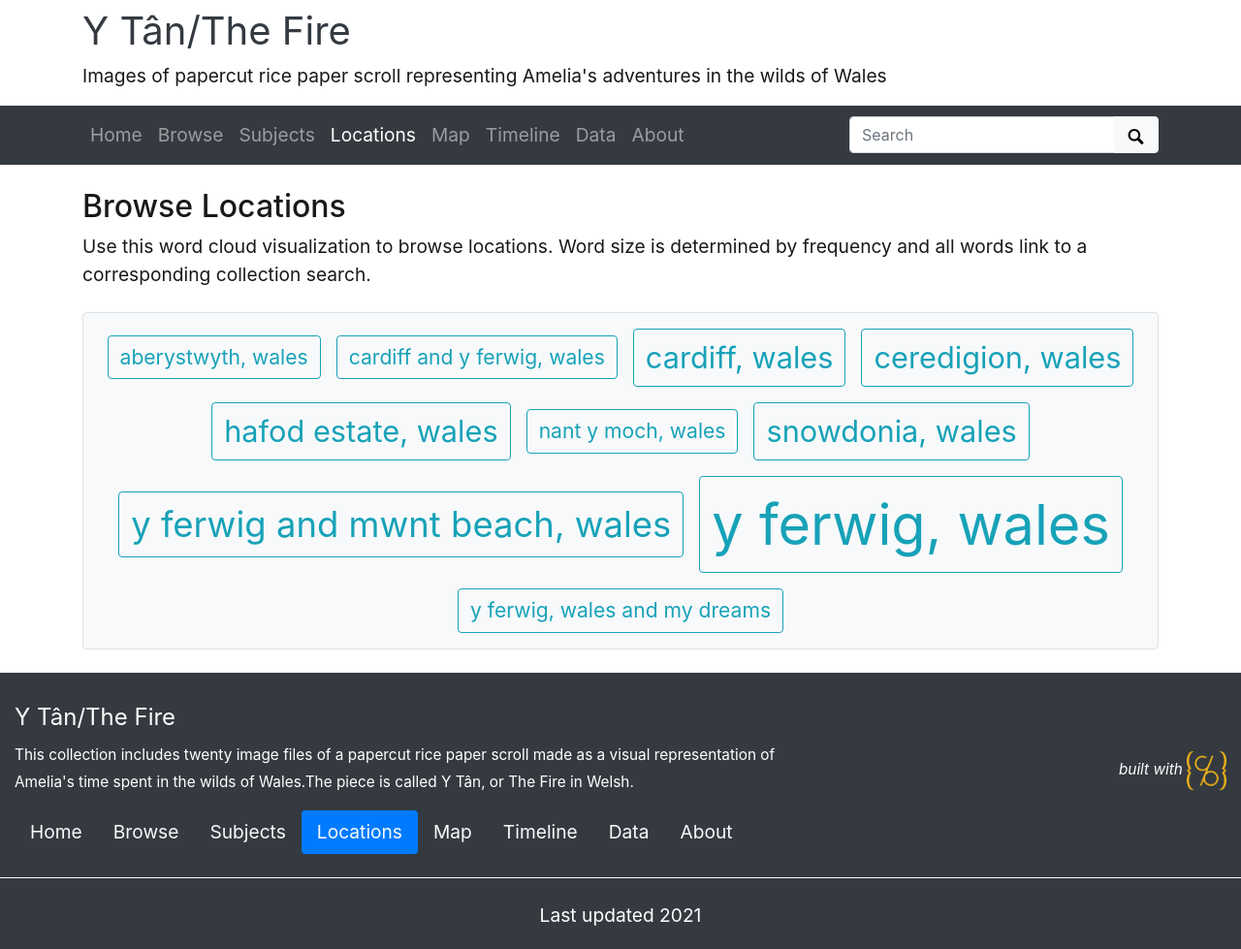
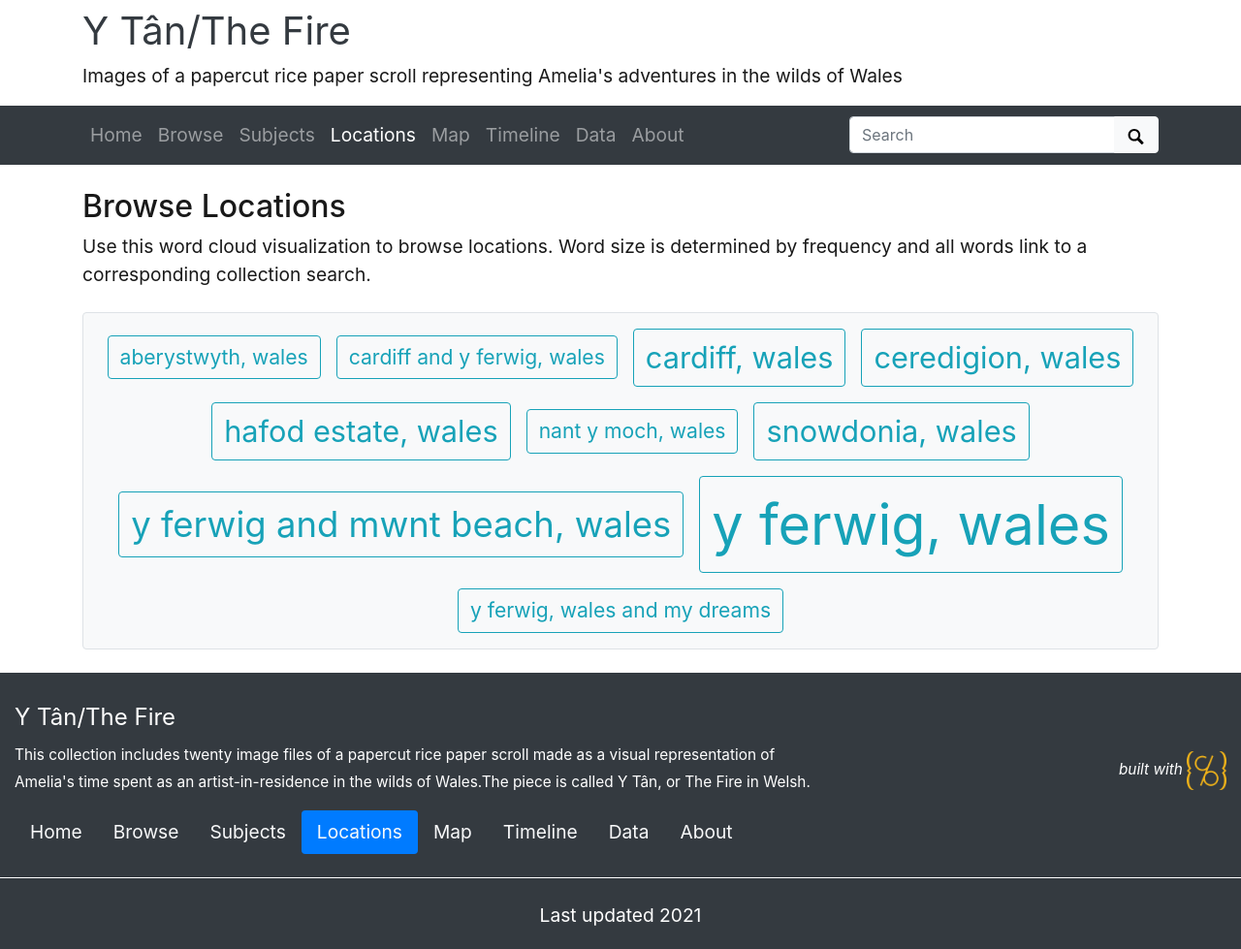
Before and after one commit to aeldridge26/Y-T-n-The-Fire, a Jekyll site: the page built from pages/locations.md, in a window 1280 px wide. Shown: the whole page at 97% size. Built offline with Jekyll 4.4.1, drawn with Linux system fonts in a browser that asks for light colours.

Commit message:
Update _config.yml

```diff
--- a/_config.yml
+++ b/_config.yml
@@ -22,10 +22,10 @@ source-code: https://github.com/aeldridge26/Y-T-n-The-Fire
 # title of site appears in banner
 title: Y Tân/The Fire
 # tagline, a short phrase that will appear throughout the site in the top banner
-tagline: Images of papercut rice paper scroll representing Amelia's adventures in the wilds of Wales
+tagline: Images of a papercut rice paper scroll representing Amelia's adventures in the wilds of Wales
 # description appears in meta tags and other locations
 # this description might appear in search result lists, keep around 160 characters max
-description: "This collection includes twenty image files of a papercut rice paper scroll made as a visual representation of Amelia's time spent in the wilds of Wales.The piece is called Y Tân, or The Fire in Welsh."
+description: "This collection includes twenty image files of a papercut rice paper scroll made as a visual representation of Amelia's time spent as an artist-in-residence in the wilds of Wales.The piece is called Y Tân, or The Fire in Welsh."
 # creator of the digital collection, to appear in meta tags; we typically use our GitHub usernames but feel free to just use your name
 author: Amelia Eldridge
 
```
